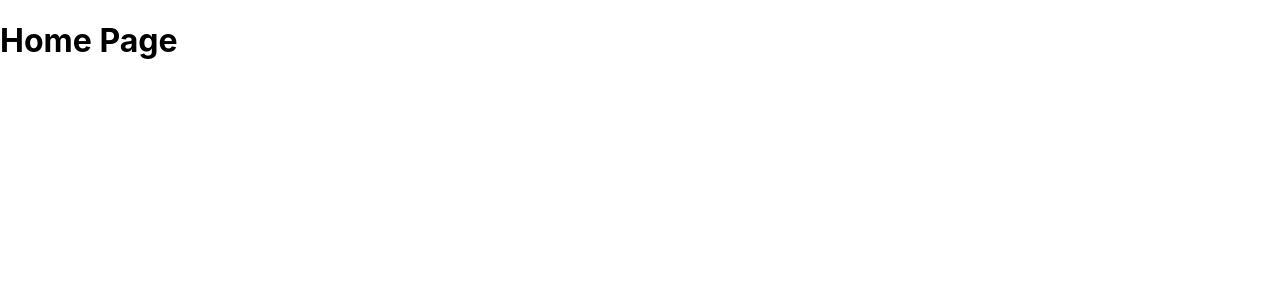
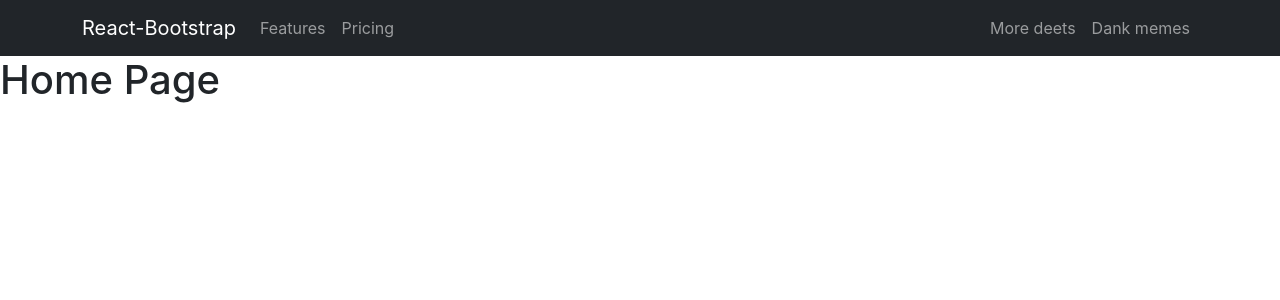
Before and after one commit to AbdMamun1999/warehouse-management-client-site, a React (Create React App) app: page / in a window 1280 px wide. Shown: the top 300 px of the page. Built offline with nearby package versions, Linux system fonts and the light colour scheme.

Commit message:
added header

```diff
--- a/package.json
+++ b/package.json
@@ -6,8 +6,10 @@
     "@testing-library/jest-dom": "^5.14.1",
     "@testing-library/react": "^13.0.0",
     "@testing-library/user-event": "^13.2.1",
+    "bootstrap": "^5.1.3",
     "dotenv": "^16.0.0",
     "react": "^18.1.0",
+    "react-bootstrap": "^2.3.1",
     "react-dom": "^18.1.0",
     "react-firebase-hooks": "^5.0.3",
     "react-router-dom": "6",
--- a/public/index.html
+++ b/public/index.html
@@ -24,6 +24,7 @@
       work correctly both with client-side routing and a non-root public URL.
       Learn how to configure a non-root public URL by running `npm run build`.
     -->
+    <link href="https://cdn.jsdelivr.net/npm/bootstrap@5.1.3/dist/css/bootstrap.min.css" rel="stylesheet" integrity="sha384-1BmE4kWBq78iYhFldvKuhfTAU6auU8tT94WrHftjDbrCEXSU1oBoqyl2QvZ6jIW3" crossorigin="anonymous">
     <title>React App</title>
   </head>
   <body>
--- a/src/App.js
+++ b/src/App.js
@@ -1,10 +1,12 @@
 import { Route, Routes } from 'react-router-dom';
 import './App.css';
+import Header from './Components/Header/Header';
 import HomePage from './Components/HomePage/HomePage';
 
 function App() {
   return (
     <div className="App">
+      <Header></Header>
      <Routes>
        <Route path='/' element={<HomePage></HomePage>}></Route>
      </Routes>
--- /dev/null
+++ b/src/Components/Header/Header.js
@@ -0,0 +1,36 @@
+import React from 'react';
+import { Container, Nav, Navbar } from 'react-bootstrap';
+
+const Header = () => {
+    return (
+        <div>
+            <Navbar collapseOnSelect expand="lg" bg="dark" variant="dark">
+  <Container>
+  <Navbar.Brand href="#home">React-Bootstrap</Navbar.Brand>
+  <Navbar.Toggle aria-controls="responsive-navbar-nav" />
+  <Navbar.Collapse id="responsive-navbar-nav">
+    <Nav className="me-auto">
+      <Nav.Link href="#features">Features</Nav.Link>
+      <Nav.Link href="#pricing">Pricing</Nav.Link>
+      {/* <NavDropdown title="Dropdown" id="collasible-nav-dropdown">
+        <NavDropdown.Item href="#action/3.1">Action</NavDropdown.Item>
+        <NavDropdown.Item href="#action/3.2">Another action</NavDropdown.Item>
+        <NavDropdown.Item href="#action/3.3">Something</NavDropdown.Item>
+        <NavDropdown.Divider />
+        <NavDropdown.Item href="#action/3.4">Separated link</NavDropdown.Item>
+      </NavDropdown> */}
+    </Nav>
+    <Nav>
+      <Nav.Link href="#deets">More deets</Nav.Link>
+      <Nav.Link eventKey={2} href="#memes">
+        Dank memes
+      </Nav.Link>
+    </Nav>
+  </Navbar.Collapse>
+  </Container>
+</Navbar>
+        </div>
+    );
+};
+
+export default Header;
```
Also changed, not shown: 2 other files (tests, documents, lock files or other folders).
